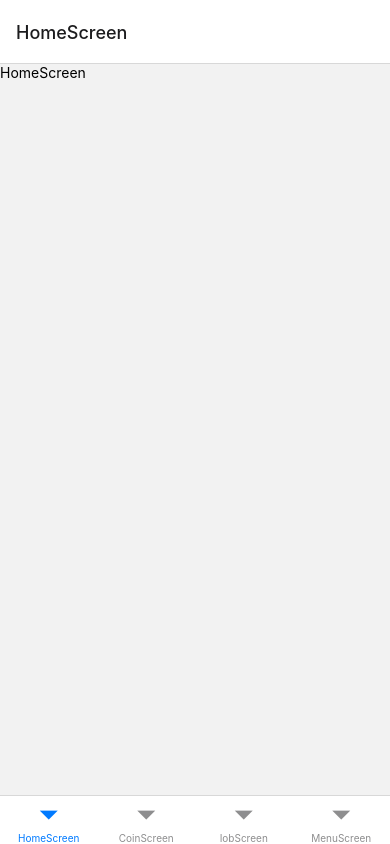
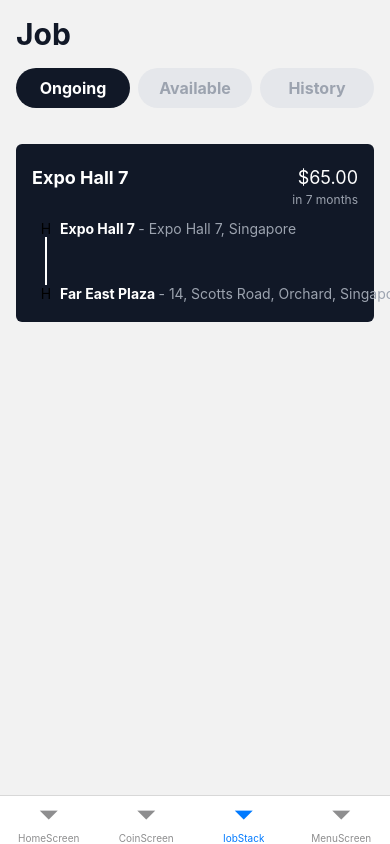
Before and after one commit to ducnp98/React-native-interview, a React Native app: screen /IobStack in a window 390 px wide. Built offline with nearby package versions, Linux system fonts and the light colour scheme.

Commit message:
Add Iob screen

```diff
--- a/babel.config.js
+++ b/babel.config.js
@@ -1,3 +1,4 @@
 module.exports = {
   presets: ['module:metro-react-native-babel-preset'],
+  plugins: ["nativewind/babel"],
 };
--- a/package.json
+++ b/package.json
@@ -15,6 +15,7 @@
     "@react-navigation/native": "^6.1.7",
     "@react-navigation/native-stack": "^6.9.13",
     "@react-navigation/stack": "^6.3.17",
+    "nativewind": "^2.0.11",
     "react": "18.2.0",
     "react-native": "0.72.1",
     "react-native-gesture-handler": "^2.12.0",
@@ -38,6 +39,7 @@
     "metro-react-native-babel-preset": "0.76.5",
     "prettier": "^2.4.1",
     "react-test-renderer": "18.2.0",
+    "tailwindcss": "^3.3.2",
     "typescript": "4.8.4"
   },
   "engines": {
--- /dev/null
+++ b/src/app.d.ts
@@ -0,0 +1 @@
+import 'nativewind/types'
--- /dev/null
+++ b/src/navigation/StackNavigation.tsx
@@ -0,0 +1,26 @@
+import { createStackNavigator } from "@react-navigation/stack";
+import IobScreen from "../screens/Iob";
+import IobDetail from "../screens/IobDetail";
+
+export type RootStackParamList = {
+  Iob: undefined;
+  IobDetail: undefined;
+};
+
+const Stack = createStackNavigator<RootStackParamList>();
+
+function StackNavigation() {
+  return (
+    <Stack.Navigator
+      initialRouteName="Iob"
+      screenOptions={{
+        headerShown: false,
+      }}
+    >
+      <Stack.Screen name="Iob" component={IobScreen} />
+      <Stack.Screen name="IobDetail" component={IobDetail} />
+    </Stack.Navigator>
+  );
+}
+
+export default StackNavigation;
--- a/src/navigation/TabNavigation.tsx
+++ b/src/navigation/TabNavigation.tsx
@@ -5,18 +5,24 @@ import HomeScreen from "../screens/Home";
 import CoinScreen from "../screens/Coin";
 import IobScreen from "../screens/Iob";
 import MenuScreen from "../screens/Menu";
+import StackNavigation from "./StackNavigation";
 
 const Tab = createBottomTabNavigator();
 
 function TabNavigation() {
   return (
     <NavigationContainer>
-     <Tab.Navigator >
-      <Tab.Screen name="HomeScreen" component={HomeScreen} />
-      <Tab.Screen name="CoinScreen" component={CoinScreen} />
-      <Tab.Screen name="IobScreen" component={IobScreen} />
-      <Tab.Screen name="MenuScreen" component={MenuScreen} />
-    </Tab.Navigator>
+      <Tab.Navigator
+        initialRouteName="IobStack"
+        screenOptions={{
+          headerShown: false,
+        }}
+      >
+        <Tab.Screen name="HomeScreen" component={HomeScreen} />
+        <Tab.Screen name="CoinScreen" component={CoinScreen} />
+        <Tab.Screen name="IobStack" component={StackNavigation} />
+        <Tab.Screen name="MenuScreen" component={MenuScreen} />
+      </Tab.Navigator>
     </NavigationContainer>
   );
 }
--- a/src/screens/Coin.tsx
+++ b/src/screens/Coin.tsx
@@ -3,7 +3,7 @@ import { Text, View } from "react-native";
 
 const CoinScreen = () => {
   return (
-    <View>
+    <View className="w-full h-full flex items-center justify-center">
       <Text>CoinScreen</Text>
     </View>
   );
--- a/src/screens/Home.tsx
+++ b/src/screens/Home.tsx
@@ -3,7 +3,7 @@ import { Text, View } from "react-native";
 
 const HomeScreen = () => {
   return (
-    <View>
+    <View className="w-full h-full flex items-center justify-center">
       <Text>HomeScreen</Text>
     </View>
   );
--- a/src/screens/Iob/index.tsx
+++ b/src/screens/Iob/index.tsx
@@ -1,11 +1,68 @@
+import { useNavigation } from "@react-navigation/native";
+import { NativeStackScreenProps } from "@react-navigation/native-stack";
 import React from "react";
-import { Text, View } from "react-native";
+import { SafeAreaView, Text, View, TouchableOpacity, StyleSheet } from "react-native";
+import { RootStackParamList } from "../../navigation/StackNavigation";
 
-const IobScreen = () => {
+
+type Props = NativeStackScreenProps<RootStackParamList, 'Iob'>;
+
+const IobScreen = ({navigation}: Props) => {
+  const onGoToDetail = () => {
+    navigation.navigate('IobDetail')
+  }
+
   return (
-    <View>
-      <Text>IobScreen</Text>
-    </View>
+    <SafeAreaView className="flex-1">
+      <View className="px-4">
+        <Text className="text-3xl text-gray-900 font-bold my-4">Job</Text>
+        <View className="flex flex-row gap-2">
+          <TouchableOpacity className="flex-1 flex items-center bg-gray-900 rounded-full">
+            <Text className="text-white font-bold text-base py-2">Ongoing</Text>
+          </TouchableOpacity>
+          <TouchableOpacity className="flex-1 flex items-center bg-gray-200 rounded-full">
+            <Text className="text-gray-400 font-bold text-base py-2">
+              Available
+            </Text>
+          </TouchableOpacity>
+          <TouchableOpacity className="flex-1 flex items-center bg-gray-200 rounded-full">
+            <Text className="text-gray-400 font-bold text-base py-2">
+              History
+            </Text>
+          </TouchableOpacity>
+        </View>
+        <TouchableOpacity className="mt-9 bg-gray-900 rounded-md px-4 py-5" onPress={onGoToDetail}>
+          <View className="flex flex-row justify-between">
+            <Text className="text-white text-lg font-bold">Expo Hall 7</Text>
+            <View className="flex items-end">
+              <Text className="text-white text-lg">$65.00</Text>
+              <Text className="text-gray-400 text-xs">in 7 months</Text>
+            </View>
+          </View>
+          <View className="flex flex-row mt-3">
+            <View className="w-7 flex items-center">
+              <Text>H</Text>
+              <View className="w-0.5 h-12 bg-white" />
+              <Text>H</Text>
+            </View>
+            <View className="flex flex-col justify-between">
+              <View className="flex flex-row">
+                <Text className="text-white font-bold">Expo Hall 7 </Text>
+                <Text className="text-gray-400 ">- Expo Hall 7, Singapore</Text>
+              </View>
+              <View className="flex flex-row">
+                <Text>
+                  <Text className="text-white font-bold">Far East Plaza </Text>
+                  <Text className="text-gray-400">
+                    - 14, Scotts Road, Orchard, Singapore. Singapore. 228213
+                  </Text>
+                </Text>
+              </View>
+            </View>
+          </View>
+        </TouchableOpacity>
+      </View>
+    </SafeAreaView>
   );
 };
 
--- /dev/null
+++ b/src/screens/IobDetail/index.tsx
@@ -0,0 +1,10 @@
+import React from 'react'
+import { Text, View } from 'react-native'
+
+const IobDetail = () => {
+  return (
+    <View><Text>IobDetail</Text></View>
+  )
+}
+
+export default IobDetail
--- a/src/screens/Menu.tsx
+++ b/src/screens/Menu.tsx
@@ -3,9 +3,9 @@ import { Text, View } from "react-native";
 
 const MenuScreen = () => {
   return (
-    <View>
-      <Text>MenuScreen</Text>
-    </View>
+    <View className="w-full h-full flex items-center justify-center">
+    <Text>HomeScreen</Text>
+  </View>
   );
 };
 
--- /dev/null
+++ b/tailwind.config.js
@@ -0,0 +1,8 @@
+module.exports = {
+  content: [],
+  content: ["./App.{js,jsx,ts,tsx}", "./src/**/*.{js,jsx,ts,tsx}"],
+  theme: {
+    extend: {},
+  },
+  plugins: [],
+};
```
